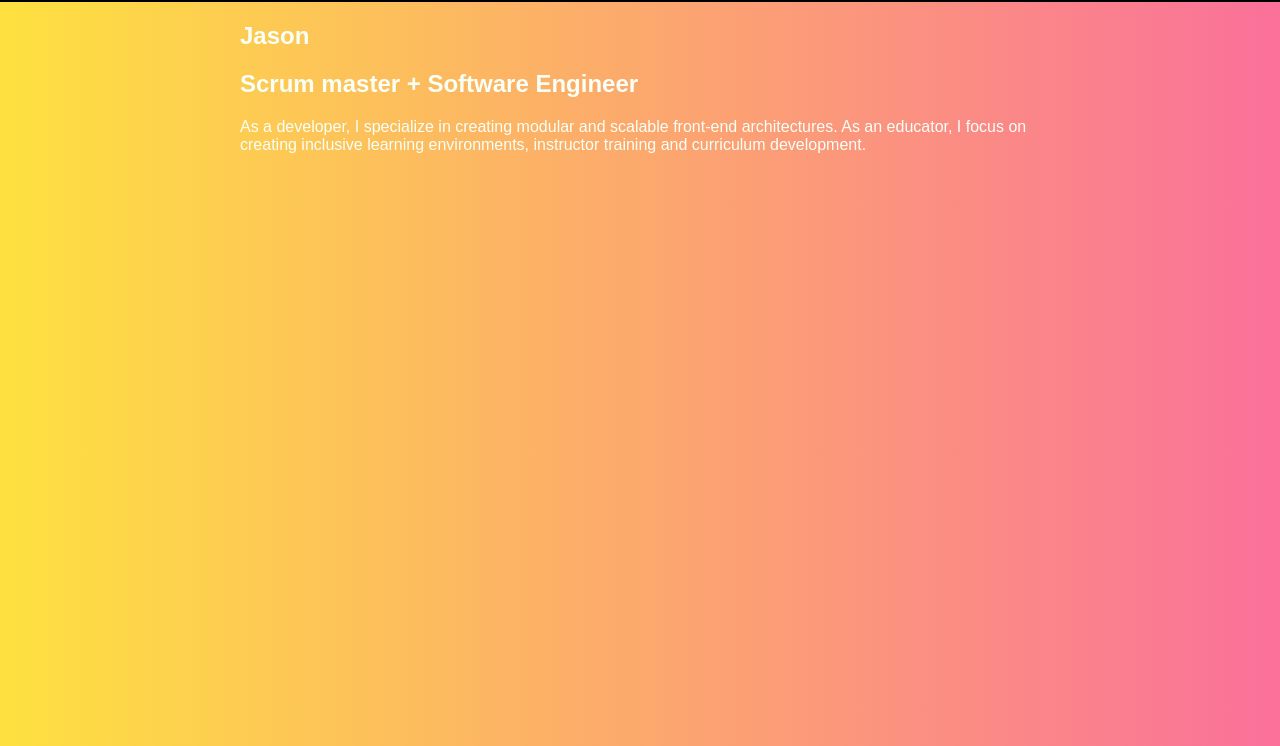
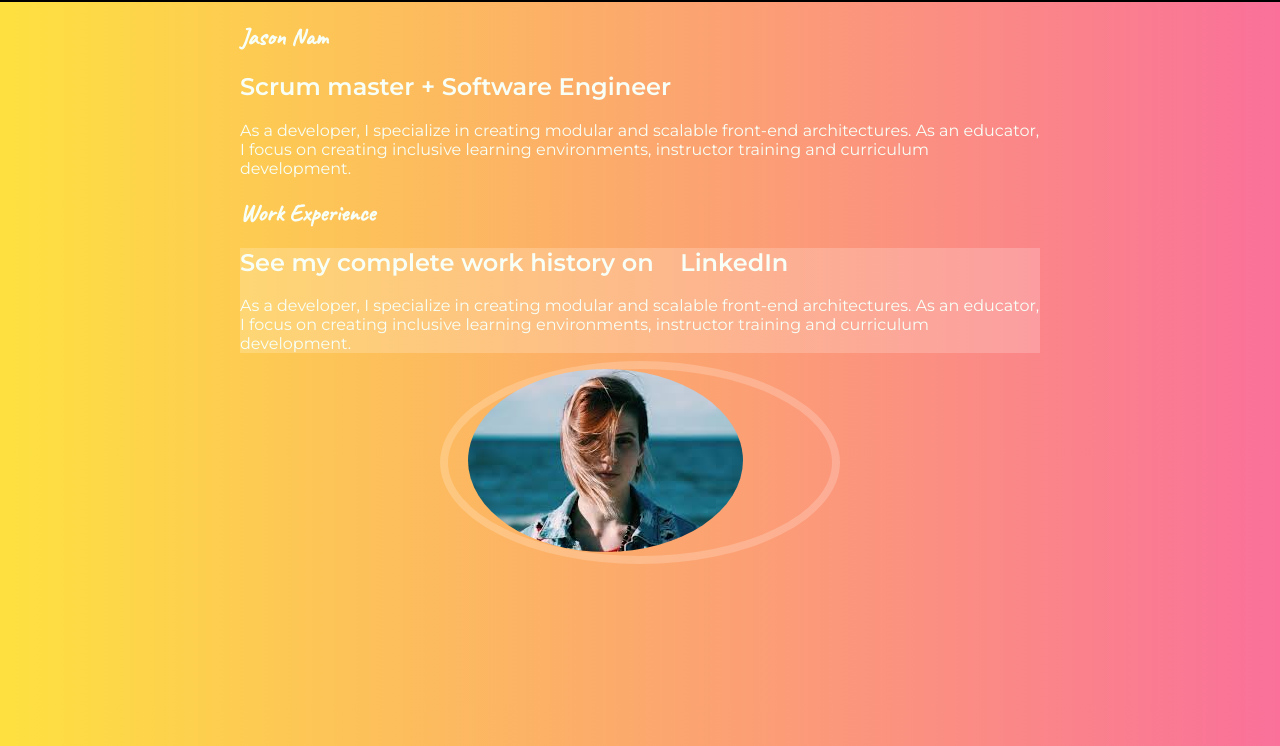
Before and after one commit to neep305/my-profile, a plain HTML site: page index.html in a window 1280 px wide. Shown: the part 54-800 px from the top of the page. Drawn offline with Linux system fonts and the light colour scheme.

Commit message:
add image

```diff
--- a/css/styles.css
+++ b/css/styles.css
@@ -15,8 +15,7 @@ header {
 }
 
 section {
-    width: 800px;
-    margin: 0 auto;
+
 }
 
 footer {
@@ -27,6 +26,10 @@ a {
     text-decoration: none;
     padding: 0 1.25rem;
     color: inherit;
+}
+
+h1 {
+    font-family: 'Caveat', cursive;
 }
 
 .main {
@@ -41,3 +44,31 @@ header > .logo {
 
     text-decoration: none;
 }
+
+.content-wrap {
+    width: 800px;
+    margin: 0 auto;
+}
+
+.transparent {
+    background: rgba(255, 255, 255, 0.2);
+}
+
+.image.round {
+    box-shadow: 0px 0px 0px 8px rgba(255, 255, 255, 0.2);
+    width: 30%;
+    display: inline-block;
+    border-radius: 100%;
+}
+
+.image.round img {
+    border-radius: 100%;
+}
+
+.image.fit {
+    display: block;
+    margin: 0 auto;
+}
+/* .work-experience {
+    background: rgba(255, 255, 255, 0.2);
+} */
--- a/index.html
+++ b/index.html
@@ -1,19 +1,39 @@
 <head>
+    <meta charset="UTF-8">
+    <meta name="viewport" content="width=device-width, initial-scale=1.0">
+    <title>Jason Nam, Tech Educator + Front-end Developer</title>
+    <link href="https://fonts.googleapis.com/css?family=Caveat|Montserrat:400,600&display=swap" rel="stylesheet">
     <link rel="stylesheet" type="text/css" href="./css/styles.css">
 <head>
 <body>
     <div class="main">
         <header class="navbar">
-            <a class="logo">51Scrum</a>
+            <a class="logo">Jason Nam</a>
             <nav>
                 <a href="#">Github</a>
                 <a href="#">LinkedIn</a>
             </nav>
         </header>
         <section class="projects">
-            <h1>Jason</h1>
-            <h2>Scrum master + Software Engineer</h2>
-            <p>As a developer, I specialize in creating modular and scalable front-end architectures. As an educator, I focus on creating inclusive learning environments, instructor training and curriculum development.</p>
+            <div class="content-wrap">
+                <h1>Jason Nam</h1>
+                <h2>Scrum master + Software Engineer</h2>
+                <p>As a developer, I specialize in creating modular and scalable front-end architectures. As an educator, I focus on creating inclusive learning environments, instructor training and curriculum development.</p>
+            </div>
+        </section>
+        <section class="work-experience">
+            <div class="content-wrap">
+                <h1>Work Experience</h1>
+                <div class="transparent">
+                    <h2>See my complete work history on <a href="#">LinkedIn</a></h2>
+                    <p>As a developer, I specialize in creating modular and scalable front-end architectures. As an educator, I focus on creating inclusive learning environments, instructor training and curriculum development.</p>
+                </div>
+            </div>
+            <div class="image round fit">
+                <a href="#">
+                    <img src="./img/profile.jpeg">
+                </a>
+            </div>
         </section>
     </div>
     <footer></footer>
```
Also changed, not shown: img/profile.jpeg (added).
